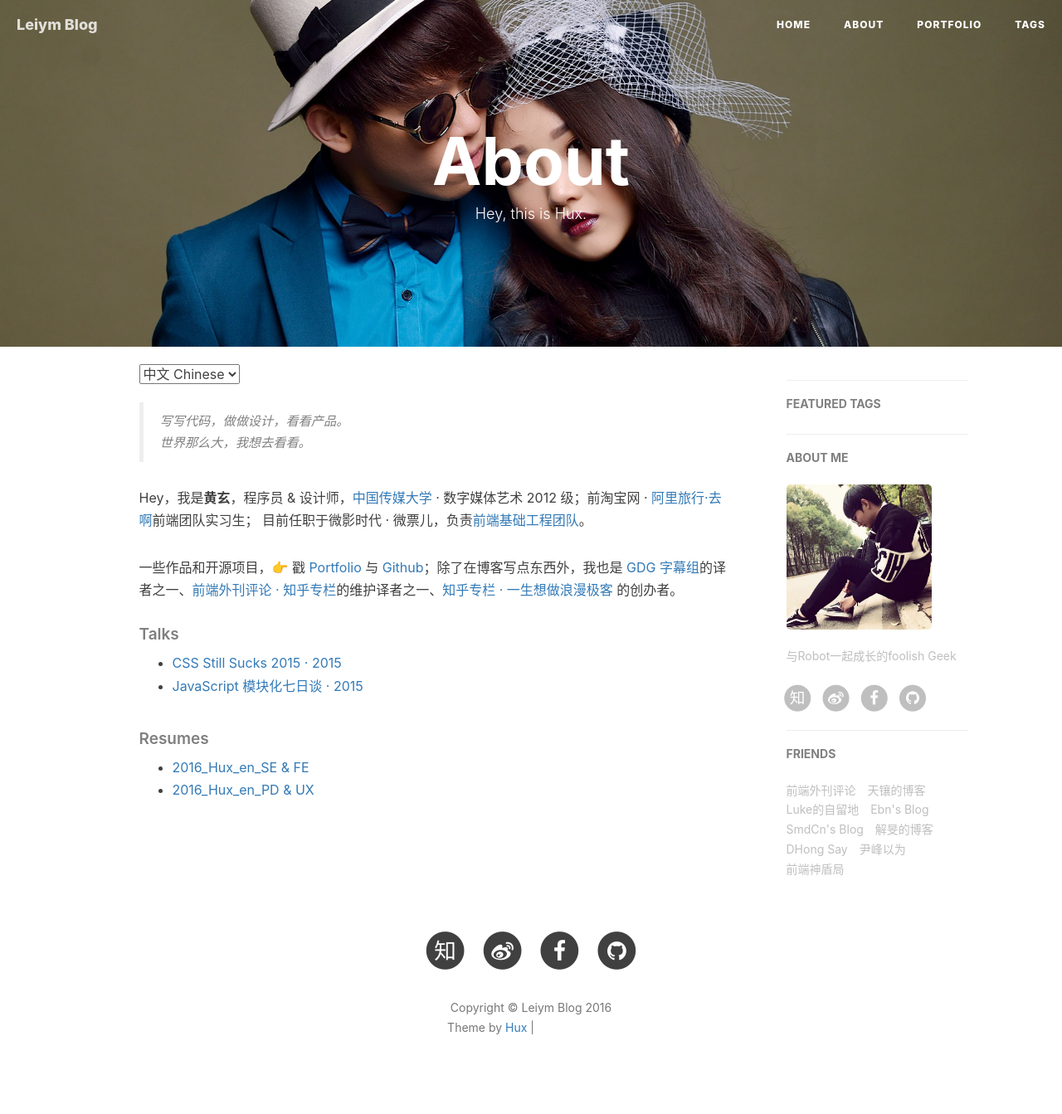
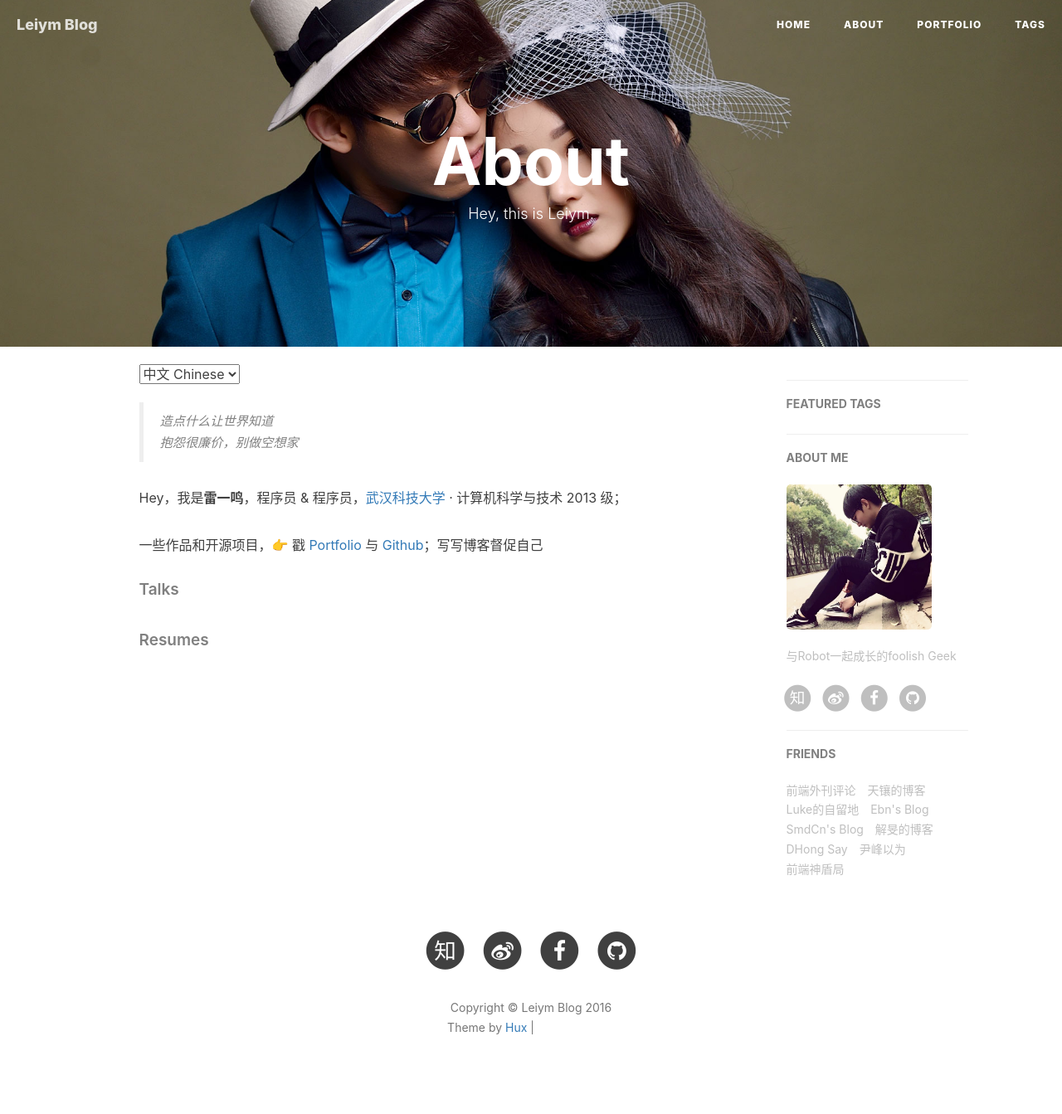
Before and after one commit to ozaki8/missmiaom.github.io, a Jekyll site: the page built from about.html, in a window 1280 px wide. Shown: the whole page at 83% size. Built offline with Jekyll 4.4.1, drawn with Linux system fonts in a browser that asks for light colours; nearby versions of some CDN libraries; comment, search, counter and statistics services are not loaded; grey boxes are pictures that could not be loaded.

Commit message:
Update about.html

```diff
--- a/about.html
+++ b/about.html
@@ -1,7 +1,7 @@
 ---
 layout: page
 title: "About"
-description: "Hey, this is Hux."
+description: "Hey, this is Leiym."
 header-img: "img/about-bg.jpg"
 ---
 
@@ -15,27 +15,26 @@ header-img: "img/about-bg.jpg"
 <div class="zh post-container">
 
     <!--copied from markdown -->
-    <blockquote><p>写写代码，做做设计，看看产品。<br>
-    世界那么大，我想去看看。</p></blockquote>
+    <blockquote><p>造点什么让世界知道<br>
+    抱怨很廉价，别做空想家</p></blockquote>
 
-    <p>Hey，我是<strong>黄玄</strong>，程序员 &amp; 设计师，<a href="http://by.cuc.edu.cn/">中国传媒大学</a> · 数字媒体艺术 2012 级；前淘宝网 · <a href="http://alitrip.com">阿里旅行·去啊</a>前端团队实习生；
-    目前任职于微影时代 · 微票儿，负责<a href="http://wepiaoFEI.github.io">前端基础工程团队</a>。</p>
+    <p>Hey，我是<strong>雷一鸣</strong>，程序员 &amp; 程序员，<a href="http://www.wust.edu.cn/">武汉科技大学</a> · 计算机科学与技术 2013 级；</p>
 
-    <p>一些作品和开源项目，👉 戳 <a href="/portfolio">Portfolio</a> 与 <a href="http://github.com/huxpro">Github</a>；除了在博客写点东西外，我也是 <a href="http://www.gfansub.com/">GDG 字幕组</a>的译者之一、<a href="http://zhuanlan.zhihu.com/FrontendMagazine">前端外刊评论 · 知乎专栏</a>的维护译者之一、<a href="http://zhuanlan.zhihu.com/huxblog">知乎专栏 · 一生想做浪漫极客</a> 的创办者。</p>
+    <p>一些作品和开源项目，👉 戳 <a href="/portfolio">Portfolio</a> 与 <a href="http://github.com/Missmiaom">Github</a>；写写博客督促自己</p>
 
     <h5>Talks</h5>
 
     <ul>
-    <li><a href="http://huangxuan.me/2015/12/28/css-sucks-2015/">CSS Still Sucks 2015 · 2015</a></li>
-    <li><a href="http://huangxuan.me/2015/07/09/js-module-7day/">JavaScript 模块化七日谈 · 2015</a></li>
+    <!--<li><a href="http://huangxuan.me/2015/12/28/css-sucks-2015/">CSS Still Sucks 2015 · 2015</a></li>
+    <li><a href="http://huangxuan.me/2015/07/09/js-module-7day/">JavaScript 模块化七日谈 · 2015</a></li> -->
     </ul>
 
 
     <h5>Resumes</h5>
 
     <ul>
-    <li><a href="/attach/2016_Hux_en_SE.pdf">2016_Hux_en_SE &amp; FE</a></li>
-    <li><a href="attach/2016_Hux_en_PD.pdf">2016_Hux_en_PD &amp; UX</a></li>
+    <!--<li><a href="/attach/2016_Hux_en_SE.pdf">2016_Hux_en_SE &amp; FE</a></li>
+    <li><a href="attach/2016_Hux_en_PD.pdf">2016_Hux_en_PD &amp; UX</a></li> -->
     </ul>
 
 </div>
@@ -45,27 +44,23 @@ header-img: "img/about-bg.jpg"
     <blockquote><p>Yet another Frontend Engineer. <br>
     Yet another Lifelong Designer.</p></blockquote>
 
-    <p>My name is <strong>Huang Xuan(黄玄)</strong>，you can call me nickname <strong>Hux</strong>. I studied Digital Media Art in <a href="https://en.wikipedia.org/wiki/Communication_University_of_China">Communication University of China</a>, which is a interdisciplinary subject of technology and art, and now Senior.</p>
+    <p>My name is <strong>Lei Yiming(雷一鸣)</strong>，you can call me nickname <strong>Leiym</strong>. I studied Computer Since in <a href="http://www.wust.edu.cn/">Communication University of China</a></p>
 
-    <p>As a engineer, I work at Wepiao (<a href="https://www.crunchbase.com/organization/wepiao#/entity">in CrunchBase</a>) as the dev lead of Front-End Infrastructure Team currently, and <a href="https://www.alitrip.com/">Alibaba Trip</a> as Intern for one year previously.</p>
-
-    <p>As a designer, I am ever offered as UI/UX Designer Intern by Alibaba, Microsoft etc. I am experienced in Motion Graphic Design, and familer with typography and layout.</p>
-
-    <p>Some of my projects is put on my <a href="/portfolio">Portfolio 👉</a> and <a href="http://github.com/huxpro">Github 👉</a>. I am also translator of <a href="http://www.gfansub.com/">GDG China</a>, maintainer of <a href="http://zhuanlan.zhihu.com/FrontendMagazine">Frontend Magazine</a> and owner of <a href="http://zhuanlan.zhihu.com/huxblog">Lifelong Romantic Geek</a></p>
+    <p>Some of my projects is put on my <a href="/portfolio">Portfolio 👉</a> and <a href="http://github.com/Missmiaom">Github 👉</a>.</p>
 
     <h5>Talks</h5>
 
     <ul>
-    <li><a href="http://huangxuan.me/2015/12/28/css-sucks-2015/">CSS Still Sucks 2015 · 2015</a></li>
-    <li><a href="http://huangxuan.me/2015/07/09/js-module-7day/">JavaScript Modularization Journey · 2015</a></li>
+    <!-- <li><a href="http://huangxuan.me/2015/12/28/css-sucks-2015/">CSS Still Sucks 2015 · 2015</a></li>
+    <li><a href="http://huangxuan.me/2015/07/09/js-module-7day/">JavaScript Modularization Journey · 2015</a></li> -->
     </ul>
 
 
     <h5>Resumes</h5>
 
     <ul>
-    <li><a href="/attach/2016_Hux_en_SE.pdf">2016_Hux_en_SE &amp; FE</a></li>
-    <li><a href="attach/2016_Hux_en_PD.pdf">2016_Hux_en_PD &amp; UX</a></li>
+    <!--<li><a href="/attach/2016_Hux_en_SE.pdf">2016_Hux_en_SE &amp; FE</a></li>
+    <li><a href="attach/2016_Hux_en_PD.pdf">2016_Hux_en_PD &amp; UX</a></li>-->
     </ul>
 </div>
 
```
